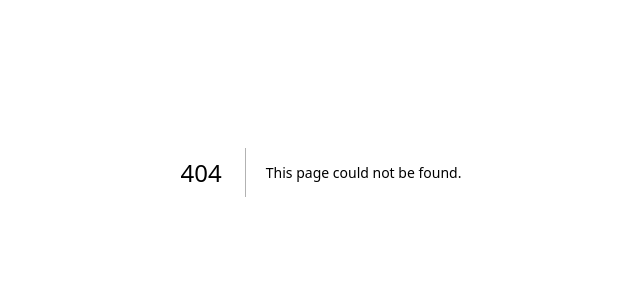
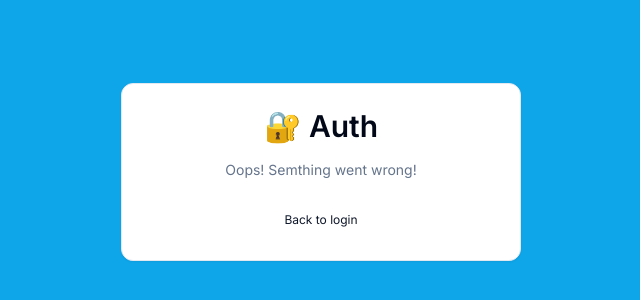
Before and after one commit to RonAlmog/nextjs-auth5, a Next.js app: page /auth/error in a window 1280 px wide. Before the commit this address had no page. Shown: the part 228-528 px from the top of the page, without its empty margins (319-959 px from the left). Built offline with nearby package versions, Linux system fonts and the light colour scheme.

Commit message:
add auth error page

```diff
--- /dev/null
+++ b/app/auth/error/page.tsx
@@ -0,0 +1,7 @@
+import ErrorCard from "@/components/auth/error-card";
+
+const AuthErrorPage = () => {
+  return <ErrorCard />;
+};
+
+export default AuthErrorPage;
--- a/auth.ts
+++ b/auth.ts
@@ -13,6 +13,10 @@ export const {
   signIn,
   signOut,
 } = NextAuth({
+  pages: {
+    signIn: "/auth/login",
+    error: "/auth/error",
+  },
   events: {
     // in the case of new social account, set the emailVerified.
     // we trus google, github etc, and don't need to verify email.
--- /dev/null
+++ b/components/auth/error-card.tsx
@@ -0,0 +1,18 @@
+import { Card, CardFooter, CardHeader } from "../ui/card";
+import BackButton from "./back-button";
+import Header from "./header";
+
+const ErrorCard = () => {
+  return (
+    <Card className="w-[400px] shadow-sm">
+      <CardHeader>
+        <Header label="Oops! Semthing went wrong!" />
+      </CardHeader>
+      <CardFooter>
+        <BackButton label="Back to login" href="/auth/login" />
+      </CardFooter>
+    </Card>
+  );
+};
+
+export default ErrorCard;
--- a/routes.ts
+++ b/routes.ts
@@ -4,9 +4,9 @@
 export const publicRoutes = ["/"];
 
 /**
- * protected routes. these routes will redirect users to /settings
+ * these routes are allowed for (only!) non authenticated users
  */
-export const authRoutes = ["/auth/login", "/auth/register"];
+export const authRoutes = ["/auth/login", "/auth/register", "/auth/error"];
 
 /**
  * prefix for api auth routes
```
